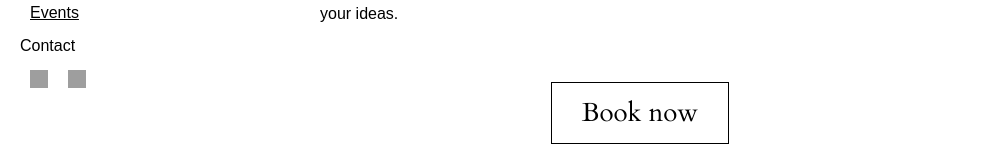
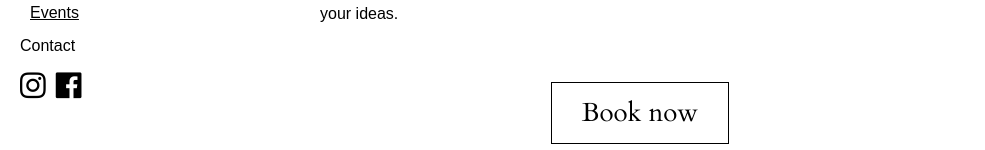
Before and after one commit to 3n1k0/anniekostolany.com, a React app: page /events in a window 1280 px wide. Shown: the part 342-492 px from the top of the page, without its empty margins (0-985 px from the left). Built offline with nearby package versions, Linux system fonts and the light colour scheme; grey boxes are pictures that could not be loaded.

Commit message:
adjust social icons

```diff
--- a/src/components/ApplicationShell/Menu/SocialIcons/index.jsx
+++ /dev/null
@@ -1,14 +0,0 @@
-import React from 'react';
-import {instagram, facebook} from './style.scss';
-
-export var Instagram = () => (
-	<a className={instagram} href="https://instagram.com/anniekostolany">
-		<i></i>
-	</a>
-);
-
-export var Facebook = () => (
-	<a className={facebook} href="https://facebook.com/anniekostolany">
-		<i></i>
-	</a>
-);
--- a/src/components/ApplicationShell/Menu/SocialIcons/style.scss
+++ /dev/null
@@ -1,26 +0,0 @@
-.socialIcon {
-	background-size: 18px 18px;
-	display: block;
-	height: 18px;
-	width: 18px;
-}
-
-.instagram {
-	display: inline-block;
-	padding: 10px;
-
-
-	i {
-		@extend .socialIcon;
-		background-image: url('http://images.andor.cool/eniko/glyphs/instagram.png');
-	}
-}
-.facebook {
-	display: inline-block;
-	padding: 10px;
-
-	i {
-		@extend .socialIcon;
-		background-image: url('http://images.andor.cool/eniko/glyphs/facebook.png');
-	}
-}
--- a/src/components/ApplicationShell/Menu/index.jsx
+++ b/src/components/ApplicationShell/Menu/index.jsx
@@ -1,7 +1,6 @@
 import React from 'react';
 import MenuBlock from './MenuBlock';
 import MenuItem from './MenuItem';
-import { Facebook, Instagram } from './SocialIcons';
 
 export default () => (
 	<div>
@@ -29,6 +28,5 @@ export default () => (
 			<MenuItem to="/events">Events</MenuItem>
 		</MenuBlock>
 		<MenuItem to="/contact">Contact</MenuItem>
-		<Facebook/><Instagram/>
 	</div>
 );
--- /dev/null
+++ b/src/components/ApplicationShell/SocialIcons/index.jsx
@@ -0,0 +1,9 @@
+import React from 'react';
+import {socialIcons} from './style.scss';
+
+export default () => (
+	<div className={socialIcons}>
+		<a href="https://instagram.com/anniekostolany" target="_blank"><i className="fa fa-instagram"></i></a>
+		<a href="https://facebook.com/anniekostolany" target="_blank"><i className="fa fa-facebook-official"></i></a>
+	</div>
+);
--- /dev/null
+++ b/src/components/ApplicationShell/SocialIcons/style.scss
@@ -0,0 +1,11 @@
+.socialIcons {
+	font-size: 30px;
+	line-height: 40px;
+	padding-top: 10px;
+
+	a {
+		color: #000000;
+		display: inline-block;
+		padding-right: 10px;
+	}
+}
--- a/src/components/ApplicationShell/index.jsx
+++ b/src/components/ApplicationShell/index.jsx
@@ -7,6 +7,7 @@ import MobileSidebar from './MobileSidebar';
 import Header from './Header';
 import MenuButton from './MenuButton';
 import { withRouter } from 'react-router-dom';
+import SocialIcons from './SocialIcons';
 
 class ApplicationShell extends React.Component {
 	constructor(props) {
@@ -51,6 +52,7 @@ class ApplicationShell extends React.Component {
 					</Header>
 					<MobileSidebar isOpen={this.state.isMenuOpen}>
 						<Menu />
+						<SocialIcons />
 					</MobileSidebar>
 				</SmallScreen>
 				<LargeScreen>
@@ -59,6 +61,7 @@ class ApplicationShell extends React.Component {
 						<DesktopSidebar>
 							<h1>Annie Kostolany</h1>
 							<Menu />
+							<SocialIcons />
 						</DesktopSidebar>
 					</div>
 				</LargeScreen>
--- a/webpack.dev.js
+++ b/webpack.dev.js
@@ -1,5 +1,7 @@
 const merge = require('webpack-merge');
 const common = require('./webpack.common.js');
+const webpack = require('webpack');
+const path = require('path');
 
 module.exports = merge(common, {
 	entry : {
@@ -17,9 +19,9 @@ module.exports = merge(common, {
 		contentBase        : path.resolve(path.resolve(__dirname), 'out'),
 		publicPath         : '/'
 	},
-	plugins : {
+	plugins : [
 		new webpack.HotModuleReplacementPlugin(),
 		new webpack.NamedModulesPlugin(),
 		new webpack.NoEmitOnErrorsPlugin()
-	}
+	]
 });
```
